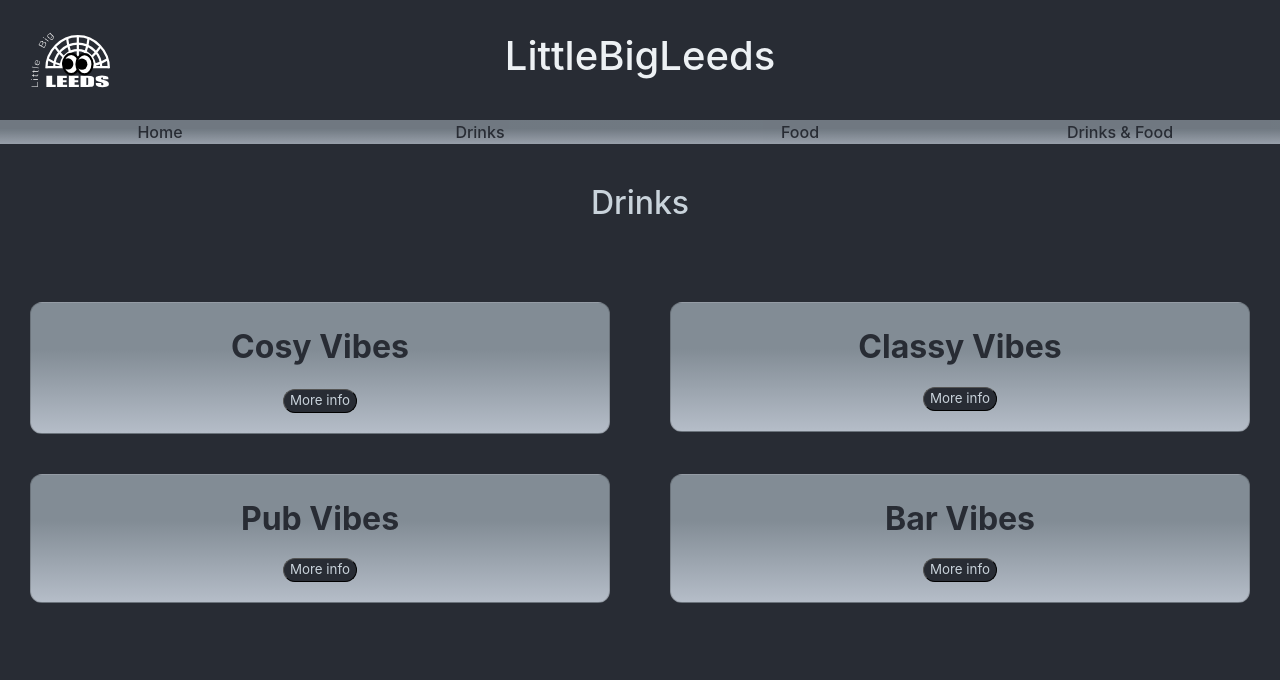
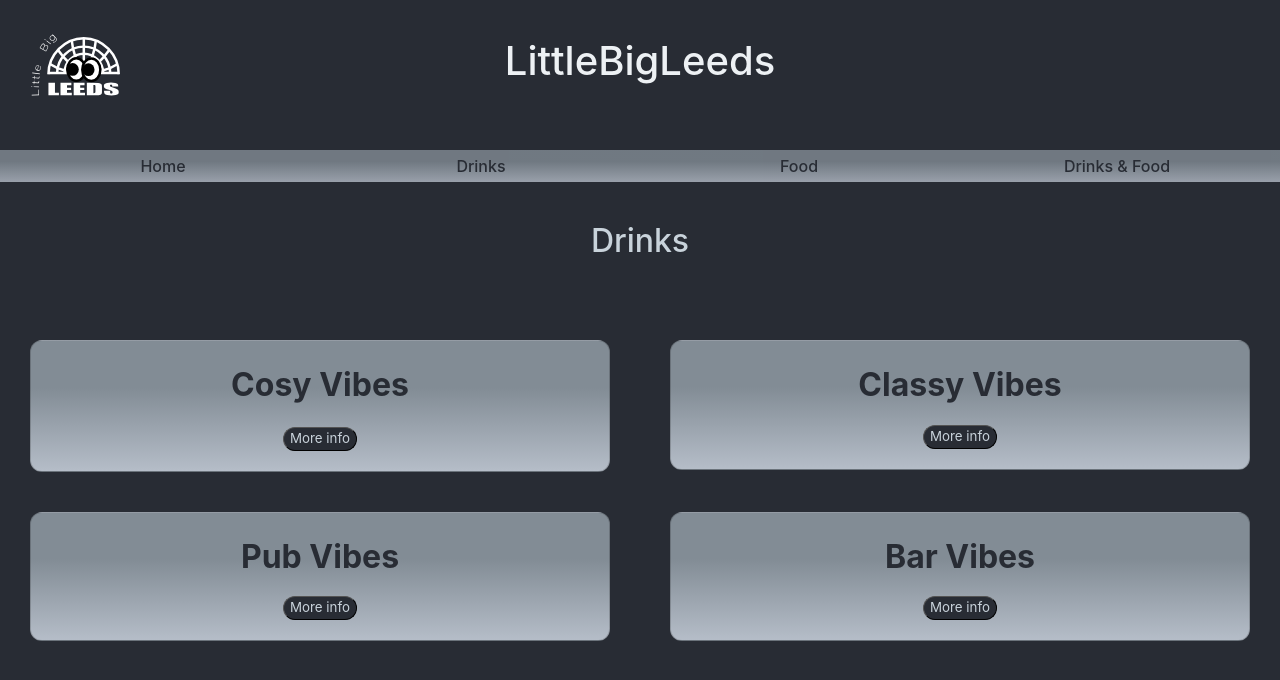
Before and after one commit to Boerie202/little-big-leeds, a React (Create React App) app: page /Drinks in a window 1280 px wide. Shown: the top 680 px of the page. Built offline with nearby package versions, Linux system fonts and the light colour scheme.

Commit message:
Updated Packages & some minor CSS tweaks

```diff
--- a/src/pages/data.js
+++ b/src/pages/data.js
@@ -6,12 +6,12 @@ import Row from 'react-bootstrap/Row';
 import Col from 'react-bootstrap/Col';
 import Card from 'react-bootstrap/Card';
 
+
+//Data for the Cosy Vibes Page
 export function CosyDrinksData() {
     return (
         <div>
             <Container fluid >
-
-
                 <Col className='venue-page-column'>
                     <Card className='venue-page-card'  >
                         <Card.Title>Blind Tyger</Card.Title>
@@ -54,12 +54,9 @@ export function CosyDrinksData() {
                         <Card.Title>Outlaws Yacht Club</Card.Title>
                         <Card.Subtitle>Couches, just allll the couches.</Card.Subtitle>
                         <br></br>
-                        <Card.Text>Comfy seating to sink in to or cuddle up, board games and quiz nights. A down to earth, easy-going vibe.</Card.Text>
+                        <Card.Text>Comfy seating to sink in to or cuddle up, board games and quiz nights. A down to earth and easy-going setting.</Card.Text>
                     </Card>
                 </Col>
-
-
-
             </Container >
         </div>
     )
--- a/src/pages/nav.css
+++ b/src/pages/nav.css
@@ -33,7 +33,8 @@
 .navigation-row {
     /* background-color: rgb(236, 242, 242); */
     opacity: 80%;
-    margin-top: 20px;
+    margin-top: 40px;
+    padding: 4px;
 
     background: #828c95;
     /* Old browsers */
--- a/src/pages/nav.js
+++ b/src/pages/nav.js
@@ -16,7 +16,7 @@ function Nav() {
 
             <Container fluid>
                 <Row>
-                    <Col className='nav-column-logo'> <img src={Logo} height="80" width="80" className="Logo" alt='logo' /> </Col>
+                    <Col className='nav-column-logo'> <img src={Logo} height="90" width="90" className="Logo" alt='logo' /> </Col>
                     <Col className='nav-column'> <h1 className='title'>LittleBigLeeds</h1> </Col>
                     <Col className='nav-column'> </Col>
                 </Row>
```
Also changed, not shown: 1 other file (tests, documents, lock files or other folders).
